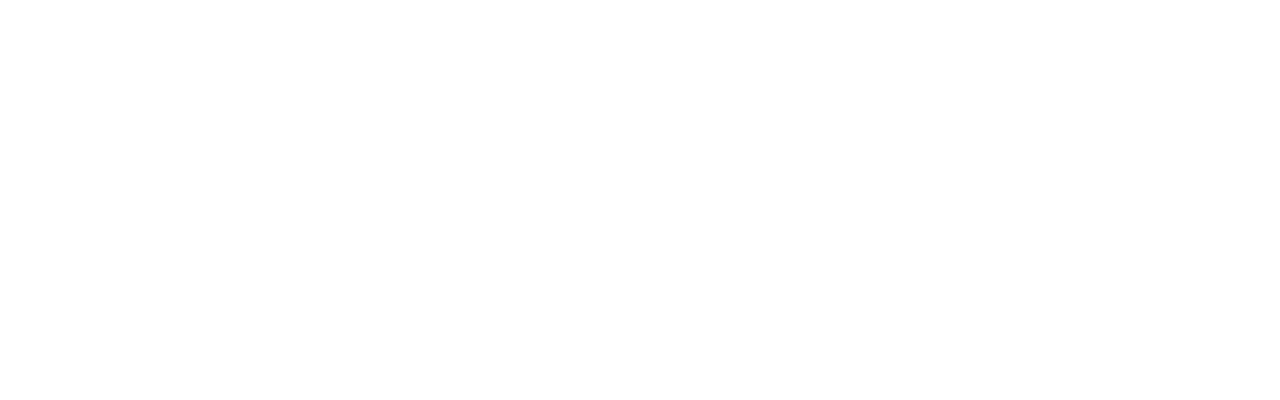
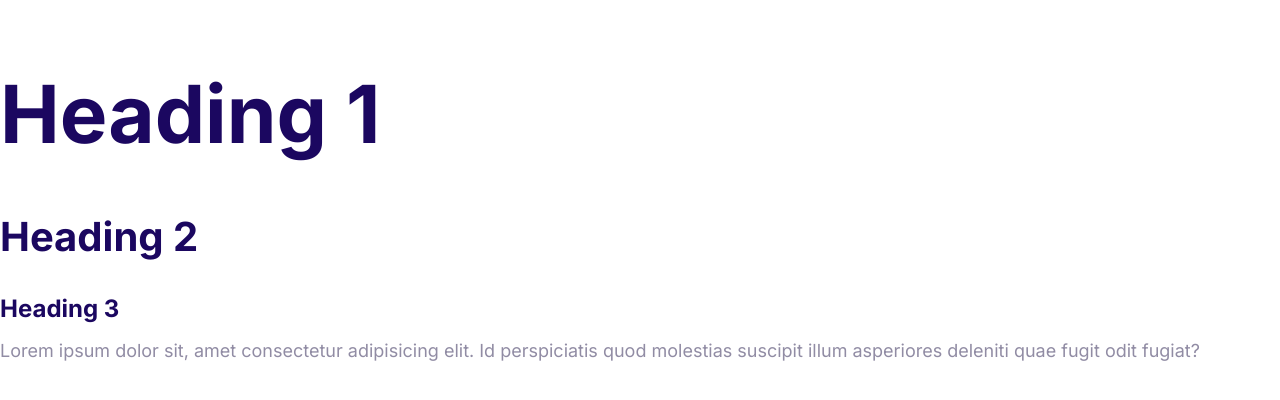
Before and after one commit to emz-achoji/Dave-Domains-Platform, a plain HTML site: page index.html in a window 1280 px wide. Drawn offline with Linux system fonts and the light colour scheme.

Commit message:
Define the styles for the fonts.

```diff
--- a/css/styles.css
+++ b/css/styles.css
@@ -5,3 +5,56 @@
   --color-headings: #1b0760;
   --color-body: #918ca4;
 }
+
+html {
+  /* 62.5% of 16px = 10px */
+  font-size: 62.5%;
+}
+
+body {
+  font-family: Inter, Arial, Helvetica, sans-serif;
+  font-size: 2.4rem;
+  line-height: 1.5;
+  color: var(--color-body);
+}
+
+h1,
+h2,
+h3 {
+  color: var(--color-headings);
+  margin-bottom: 1rem;
+}
+
+h1 {
+  font-size: 7rem;
+}
+
+h2 {
+  font-size: 4rem;
+}
+
+h3 {
+  font-size: 3rem;
+}
+
+p {
+  margin-top: 0;
+}
+
+@media screen and (min-width: 1024px) {
+  body {
+    font-size: 1.8rem;
+  }
+
+  h1 {
+    font-size: 8rem;
+  }
+
+  h2 {
+    font-size: 4;
+  }
+
+  h3 {
+    font-size: 2.4rem;
+  }
+}
--- a/index.html
+++ b/index.html
@@ -4,8 +4,22 @@
     <meta charset="UTF-8" />
     <meta name="viewport" content="width=device-width, initial-scale=1.0" />
     <title>Document</title>
+    <link rel="preconnect" href="https://fonts.googleapis.com" />
+    <link rel="preconnect" href="https://fonts.gstatic.com" crossorigin />
+    <link
+      href="https://fonts.googleapis.com/css2?family=Inter:wght@400;700&display=swap"
+      rel="stylesheet"
+    />
     <link rel="stylesheet" href="css/normalize.css" />
     <link rel="stylesheet" href="css/styles.css" />
   </head>
-  <body></body>
+  <body>
+    <h1>Heading 1</h1>
+    <h2>Heading 2</h2>
+    <h3>Heading 3</h3>
+    <p>
+      Lorem ipsum dolor sit, amet consectetur adipisicing elit. Id perspiciatis
+      quod molestias suscipit illum asperiores deleniti quae fugit odit fugiat?
+    </p>
+  </body>
 </html>
```
